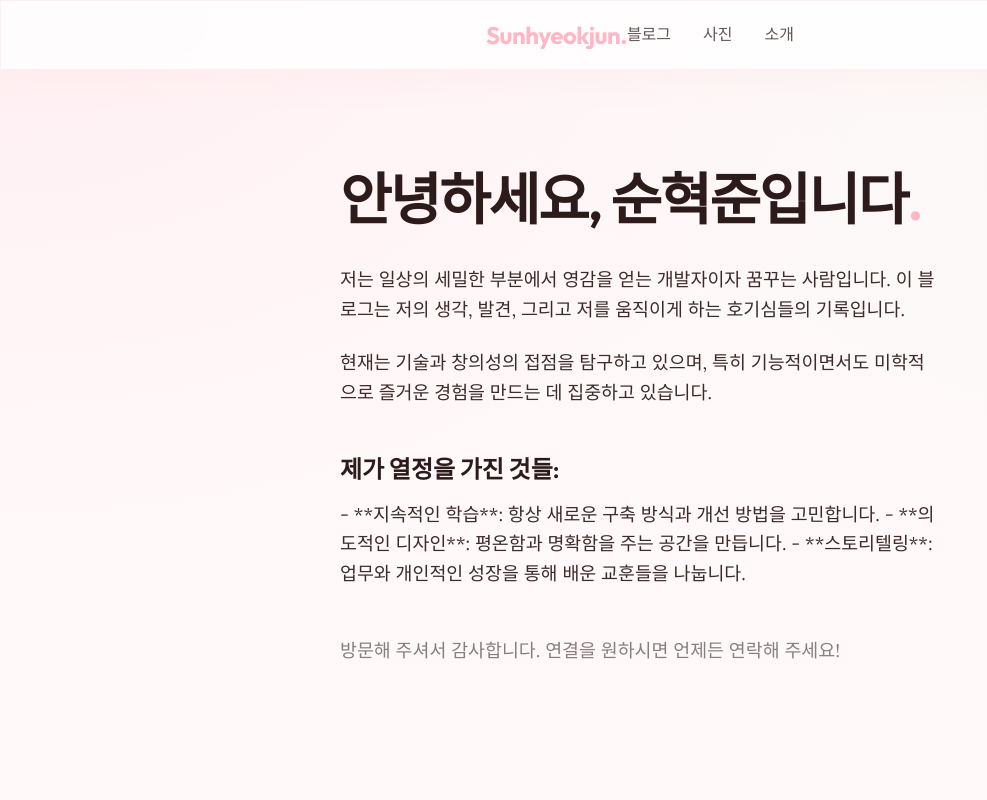
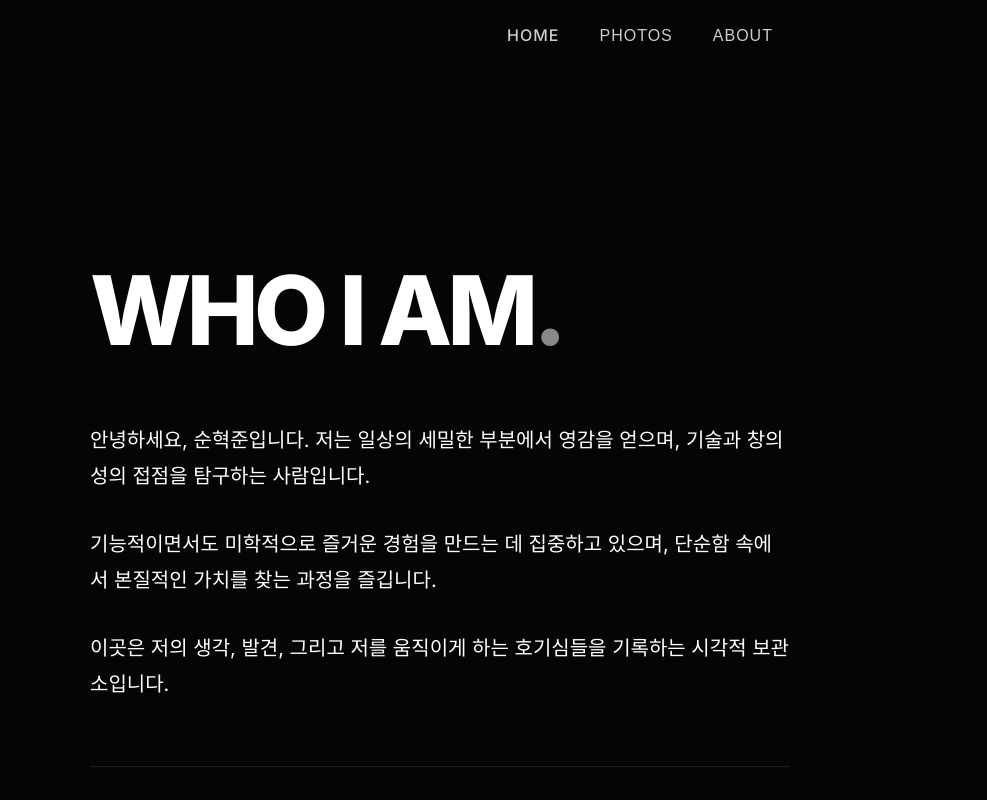
Before and after one commit to boda9864-commits/blog-sunhyeokjun, a Next.js app: page /about in a window 1280 px wide. Shown: the whole page, without its empty margins (0-987 px from the left). Built offline with nearby package versions, Linux system fonts and the light colour scheme.

Commit message:
Update: Transform to Visual Portfolio design

```diff
--- a/src/app/about/page.tsx
+++ b/src/app/about/page.tsx
@@ -1,29 +1,49 @@
 export default function AboutPage() {
   return (
-    <div className="fade-in" style={{ padding: '4rem 0', maxWidth: '600px', margin: '0 auto' }}>
-      <h1 style={{ fontSize: '3.5rem', marginBottom: '2rem', letterSpacing: '-2px' }}>
-        안녕하세요, 순혁준입니다<span style={{ color: 'var(--primary)' }}>.</span>
+    <main className={`${"fade-in"} container`} style={{ padding: '12rem 0' }}>
+      <h1 style={{
+        fontSize: 'clamp(2.5rem, 8vw, 6rem)',
+        fontWeight: 800,
+        lineHeight: 1,
+        marginBottom: '4rem',
+        letterSpacing: '-0.05em'
+      }}>
+        WHO I AM<span style={{ color: 'var(--foreground-muted)' }}>.</span>
       </h1>
-      <div className="prose">
-        <p>
-          저는 일상의 세밀한 부분에서 영감을 얻는 개발자이자 꿈꾸는 사람입니다.
-          이 블로그는 저의 생각, 발견, 그리고 저를 움직이게 하는 호기심들의 기록입니다.
+
+      <div style={{
+        maxWidth: '700px',
+        fontSize: '1.25rem',
+        lineHeight: 1.8,
+        color: 'var(--foreground)',
+        fontWeight: 400
+      }}>
+        <p style={{ marginBottom: '2rem' }}>
+          안녕하세요, 순혁준입니다. 저는 일상의 세밀한 부분에서 영감을 얻으며,
+          기술과 창의성의 접점을 탐구하는 사람입니다.
         </p>
-        <p>
-          현재는 기술과 창의성의 접점을 탐구하고 있으며, 특히 기능적이면서도 미학적으로 즐거운 경험을 만드는 데 집중하고 있습니다.
+        <p style={{ marginBottom: '2rem' }}>
+          기능적이면서도 미학적으로 즐거운 경험을 만드는 데 집중하고 있으며,
+          단순함 속에서 본질적인 가치를 찾는 과정을 즐깁니다.
+        </p>
+        <p style={{ marginBottom: '4rem' }}>
+          이곳은 저의 생각, 발견, 그리고 저를 움직이게 하는 호기심들을 기록하는 시각적 보관소입니다.
         </p>
 
-        <h2 style={{ marginTop: '3rem' }}>제가 열정을 가진 것들:</h2>
-        <p>
-          - **지속적인 학습**: 항상 새로운 구축 방식과 개선 방법을 고민합니다.
-          - **의도적인 디자인**: 평온함과 명확함을 주는 공간을 만듭니다.
-          - **스토리텔링**: 업무와 개인적인 성장을 통해 배운 교훈들을 나눕니다.
-        </p>
-
-        <p style={{ marginTop: '3rem', opacity: 0.6 }}>
-          방문해 주셔서 감사합니다. 연결을 원하시면 언제든 연락해 주세요!
-        </p>
+        <div style={{
+          borderTop: '1px solid var(--glass-border)',
+          paddingTop: '3rem',
+          marginTop: '4rem'
+        }}>
+          <h2 style={{ fontSize: '0.8rem', letterSpacing: '2px', fontWeight: 700, marginBottom: '2rem', color: 'var(--foreground-muted)' }}>
+            CONNECT
+          </h2>
+          <p style={{ opacity: 0.6, fontSize: '1rem' }}>
+            새로운 기회와 영감에 대해 이야기하는 것을 좋아합니다.<br/>
+            방문해 주셔서 감사합니다.
+          </p>
+        </div>
       </div>
-    </div>
+    </main>
   );
 }
--- a/src/app/globals.css
+++ b/src/app/globals.css
@@ -1,17 +1,15 @@
-@import url('https://fonts.googleapis.com/css2?family=Outfit:wght@300;400;600;700&family=Lora:ital,wght@0,400;0,500;1,400&display=swap');
+@import url('https://fonts.googleapis.com/css2?family=Inter:wght@300;400;500;600;700;800&display=swap');
 
 :root {
-  --background: #FFF9FA;
-  --foreground: #3D2B2B;
-  --primary: #FFB7C5;
-  --primary-hover: #FF8FAB;
-  --secondary: #E6F3E6;
-  --secondary-hover: #D1E8D1;
-  --accent: #FFD1DC;
-  --card-bg: rgba(255, 255, 255, 0.8);
-  --glass-border: rgba(255, 183, 197, 0.2);
-  --selection: #FFB7C5;
-  --max-width: 800px;
+  --background: #050505;
+  --foreground: #FFFFFF;
+  --foreground-muted: #888888;
+  --primary: #FFFFFF;
+  --primary-hover: #EEEEEE;
+  --accent: #555555;
+  --card-bg: #0A0A0A;
+  --glass-border: rgba(255, 255, 255, 0.1);
+  --max-width: 1100px;
 }
 
 * {
@@ -21,8 +19,8 @@
 }
 
 ::selection {
-  background: var(--selection);
-  color: white;
+  background: var(--foreground);
+  color: var(--background);
 }
 
 html,
@@ -30,118 +28,63 @@ body {
   max-width: 100vw;
   overflow-x: hidden;
   height: 100%;
-}
-
-body {
   background: var(--background);
   color: var(--foreground);
-  font-family: 'Lora', serif;
-  line-height: 1.6;
+  font-family: 'Inter', -apple-system, BlinkMacSystemFont, 'Pretendard', sans-serif;
+  line-height: 1.5;
   -webkit-font-smoothing: antialiased;
-  background-image:
-    radial-gradient(at 0% 0%, rgba(255, 183, 197, 0.15) 0px, transparent 50%),
-    radial-gradient(at 100% 0%, rgba(230, 243, 230, 0.2) 0px, transparent 50%);
-  background-attachment: fixed;
 }
 
 h1, h2, h3, h4, h5, h6 {
-  font-family: 'Outfit', sans-serif;
-  color: #2D1B1B;
-  font-weight: 600;
-  line-height: 1.2;
+  font-weight: 800;
+  letter-spacing: -0.04em;
+  line-height: 1.1;
 }
 
 a {
   color: inherit;
   text-decoration: none;
-  transition: all 0.2s ease;
+  transition: opacity 0.2s ease;
+}
+
+a:hover {
+  opacity: 0.7;
 }
 
 .container {
   max-width: var(--max-width);
   margin: 0 auto;
-  padding: 0 1.5rem;
-}
-
-.glass {
-  background: var(--card-bg);
-  backdrop-filter: blur(10px);
-  -webkit-backdrop-filter: blur(10px);
-  border: 1px solid var(--glass-border);
-  box-shadow: 0 8px 32px 0 rgba(255, 183, 197, 0.1);
+  padding: 0 2rem;
 }
 
 .btn-primary {
   display: inline-block;
-  padding: 0.6rem 1.2rem;
+  padding: 0.8rem 1.6rem;
   background: var(--primary);
-  color: white;
-  border-radius: 8px;
-  font-family: 'Outfit', sans-serif;
-  font-weight: 500;
+  color: var(--background);
+  border-radius: 4px;
+  font-weight: 600;
   cursor: pointer;
   border: none;
-  transition: transform 0.2s ease, background 0.2s ease;
+  transition: all 0.2s ease;
 }
 
 .btn-primary:hover {
-  background: var(--primary-hover);
   transform: translateY(-2px);
-}
-
-/* Markdown Content Styling */
-.prose {
-  max-width: 100%;
-  margin-top: 2rem;
-}
-
-.prose h1, .prose h2, .prose h3 {
-  margin-top: 2.5rem;
-  margin-bottom: 1rem;
-}
-
-.prose p {
-  margin-bottom: 1.5rem;
-  font-size: 1.15rem;
-  color: var(--foreground);
-}
-
-.prose ul, .prose ol {
-  margin-left: 1.5rem;
-  margin-bottom: 1.5rem;
-}
-
-.prose li {
-  margin-bottom: 0.5rem;
-}
-
-.prose blockquote {
-  border-left: 4px solid var(--primary);
-  padding-left: 1.5rem;
-  font-style: italic;
-  margin: 2rem 0;
-  opacity: 0.8;
-}
-
-.prose img {
-  max-width: 100%;
-  border-radius: 12px;
-  margin: 2rem 0;
-  box-shadow: 0 10px 30px rgba(0, 0, 0, 0.05);
+  filter: invert(1);
 }
 
 /* Animations */
 @keyframes fadeIn {
-  from {
-    opacity: 0;
-    transform: translateY(20px);
-  }
-  to {
-    opacity: 1;
-    transform: translateY(0);
-  }
+  from { opacity: 0; transform: translateY(10px); }
+  to { opacity: 1; transform: translateY(0); }
 }
 
 .fade-in {
-  animation: fadeIn 1s ease-out forwards;
+  animation: fadeIn 0.8s ease-out forwards;
 }
+
+/* Section Spacing */
+section {
+  padding: 6rem 0;
+}
--- a/src/app/layout.tsx
+++ b/src/app/layout.tsx
@@ -3,8 +3,8 @@ import "./globals.css";
 import Navbar from "@/components/Navbar";
 
 export const metadata: Metadata = {
-  title: "순혁준의 블로그 | 봄을 닮은 개인 공간",
-  description: "벚꽃의 색감에서 영감을 받은 순혁준의 감성적이고 미니멀한 블로그입니다.",
+  title: "JUN | Visual Portfolio",
+  description: "순혁준의 시각적 기록과 미니멀 포트폴리오입니다.",
 };
 
 export default function RootLayout({
@@ -19,11 +19,11 @@ export default function RootLayout({
       </head>
       <body>
         <Navbar />
-        <main className="container" style={{ paddingTop: '2rem', flex: 1 }}>
+        <main style={{ minHeight: '100vh' }}>
           {children}
         </main>
-        <footer className="container" style={{ padding: '4rem 0', textAlign: 'center', opacity: 0.6, fontSize: '0.9rem' }}>
-          <p>© {new Date().getFullYear()} 순혁준. 봄의 기운으로 제작됨 🌸</p>
+        <footer className="container" style={{ padding: '4rem 0', textAlign: 'center', opacity: 0.3, fontSize: '0.7rem', letterSpacing: '1px' }}>
+          <p>© {new Date().getFullYear()} JUN. ALL RIGHTS RESERVED.</p>
         </footer>
       </body>
     </html>
--- a/src/app/photos/Photos.module.css
+++ b/src/app/photos/Photos.module.css
@@ -1,59 +1,58 @@
 .container {
-  padding: 4rem 0;
-  animation: fadeIn 0.8s ease-out;
+  padding: 8rem 0;
+  animation: fadeIn 1s ease-out;
 }
 
 .title {
-  font-size: 3rem;
-  margin-bottom: 1rem;
-  text-align: center;
+  font-size: clamp(2rem, 5vw, 4rem);
+  font-weight: 800;
+  margin-bottom: 0.5rem;
+  letter-spacing: -0.04em;
 }
 
 .subtitle {
-  font-size: 1.2rem;
-  opacity: 0.7;
-  text-align: center;
-  margin-bottom: 4rem;
+  font-size: 1rem;
+  color: var(--foreground-muted);
+  margin-bottom: 5rem;
 }
 
 .grid {
   display: grid;
-  grid-template-columns: repeat(auto-fill, minmax(300px, 1fr));
-  gap: 2rem;
+  grid-template-columns: repeat(auto-fill, minmax(320px, 1fr));
+  gap: 1.5rem;
 }
 
 .photoCard {
-  border-radius: 20px;
   overflow: hidden;
   position: relative;
-  aspect-ratio: 4 / 3;
+  aspect-ratio: 1 / 1;
   cursor: pointer;
-  transition: transform 0.3s ease;
-}
-
-.photoCard:hover {
-  transform: translateY(-8px);
+  background: var(--card-bg);
 }
 
 .img {
   width: 100%;
   height: 100%;
   object-fit: cover;
-  transition: transform 0.5s ease;
+  transition: transform 0.8s cubic-bezier(0.16, 1, 0.3, 1);
+  filter: grayscale(20%);
 }
 
 .photoCard:hover .img {
   transform: scale(1.05);
+  filter: grayscale(0%);
 }
 
 .overlay {
   position: absolute;
-  bottom: 0;
+  top: 0;
   left: 0;
   right: 0;
-  padding: 1.5rem;
-  background: linear-gradient(transparent, rgba(0, 0, 0, 0.6));
-  color: white;
+  bottom: 0;
+  padding: 2rem;
+  background: rgba(0, 0, 0, 0.4);
+  display: flex;
+  align-items: flex-end;
   opacity: 0;
   transition: opacity 0.3s ease;
 }
@@ -63,13 +62,20 @@
 }
 
 .caption {
-  font-family: 'Outfit', sans-serif;
-  font-weight: 500;
-  font-size: 1rem;
+  font-size: 0.8rem;
+  font-weight: 600;
+  letter-spacing: 1px;
+  text-transform: uppercase;
+  transform: translateY(10px);
+  transition: transform 0.4s ease;
+}
+
+.photoCard:hover .caption {
+  transform: translateY(0);
 }
 
 @keyframes fadeIn {
-  from { opacity: 0; transform: translateY(20px); }
+  from { opacity: 0; transform: translateY(10px); }
   to { opacity: 1; transform: translateY(0); }
 }
 
@@ -80,21 +86,20 @@
   left: 0;
   right: 0;
   bottom: 0;
-  background: rgba(0, 0, 0, 0.85);
+  background: #000;
   display: flex;
   align-items: center;
   justify-content: center;
-  z-index: 1000;
-  padding: 2rem;
-  backdrop-filter: blur(8px);
-  animation: modalFadeIn 0.3s ease-out;
+  z-index: 2000;
+  padding: 3rem;
   cursor: zoom-out;
+  animation: modalFadeIn 0.4s ease-out;
 }
 
 .modalContent {
   position: relative;
-  max-width: 90%;
-  max-height: 90vh;
+  max-width: 100%;
+  max-height: 100%;
   display: flex;
   flex-direction: column;
   align-items: center;
@@ -103,31 +108,36 @@
 
 .modalImg {
   max-width: 100%;
-  max-height: 80vh;
-  border-radius: 12px;
-  box-shadow: 0 20px 40px rgba(0,0,0,0.4);
+  max-height: 85vh;
   object-fit: contain;
 }
 
 .modalCaption {
-  margin-top: 1.5rem;
-  color: white;
-  font-size: 1.2rem;
+  margin-top: 2rem;
+  color: var(--foreground-muted);
+  font-size: 0.75rem;
+  font-weight: 500;
+  letter-spacing: 2px;
+  text-transform: uppercase;
   text-align: center;
-  font-family: 'Lora', serif;
 }
 
 .closeButton {
-  position: absolute;
-  top: -40px;
-  right: 0;
+  position: fixed;
+  top: 30px;
+  right: 30px;
   background: none;
   border: none;
   color: white;
-  font-size: 2rem;
+  font-size: 1.5rem;
   cursor: pointer;
-  padding: 10px;
-  line-height: 1;
+  opacity: 0.5;
+  transition: opacity 0.2s ease;
+  z-index: 2100;
+}
+
+.closeButton:hover {
+  opacity: 1;
 }
 
 @keyframes modalFadeIn {
--- a/src/components/Navbar.module.css
+++ b/src/components/Navbar.module.css
@@ -10,21 +10,29 @@
 
 .inner {
   display: flex;
-  justify-content: space-between;
+  justify-content: flex-start;
   align-items: center;
+  gap: 2.5rem; /* Consistent gap between all items */
 }
 
-.logo {
-  font-family: 'Outfit', sans-serif;
-  font-size: 1.5rem;
-  font-weight: 700;
-  color: var(--primary);
-  letter-spacing: -0.5px;
+.logo, .link {
+  font-family: 'Inter', sans-serif;
+  font-size: 1rem; /* Identical font size for all */
+  font-weight: 500; /* Identical weight */
+  color: var(--foreground);
+  opacity: 0.8;
+  letter-spacing: 1px;
+  text-transform: uppercase;
+  transition: opacity 0.2s ease, transform 0.2s ease;
+}
+
+.logo:hover, .link:hover {
+  opacity: 1;
 }
 
 .links {
   display: flex;
-  gap: 2rem;
+  gap: 2.5rem; /* Same gap as between logo and links */
   list-style: none;
 }
 
--- a/src/components/Navbar.tsx
+++ b/src/components/Navbar.tsx
@@ -5,20 +5,17 @@ import styles from './Navbar.module.css';
 
 export default function Navbar() {
   return (
-    <nav className={`${styles.nav} glass`}>
+    <nav className={styles.nav}>
       <div className={`${styles.inner} container`}>
         <Link href="/" className={styles.logo}>
-          Sunhyeokjun<span>.</span>
+          HOME
         </Link>
         <ul className={styles.links}>
           <li>
-            <Link href="/" className={styles.link}>블로그</Link>
+            <Link href="/photos" className={styles.link}>PHOTOS</Link>
           </li>
           <li>
-            <Link href="/photos" className={styles.link}>사진</Link>
-          </li>
-          <li>
-            <Link href="/about" className={styles.link}>소개</Link>
+            <Link href="/about" className={styles.link}>ABOUT</Link>
           </li>
         </ul>
       </div>
```
Also changed, not shown: src/app/page.tsx (+49 -26 lines), src/app/photos/page.tsx (+12 -24 lines), src/components/PostCard.module.css (+10 -10 lines), 1 other file (tests, documents, lock files or other folders).
